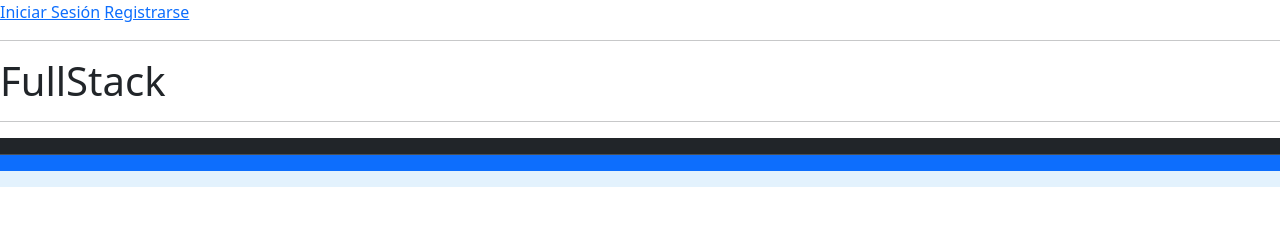
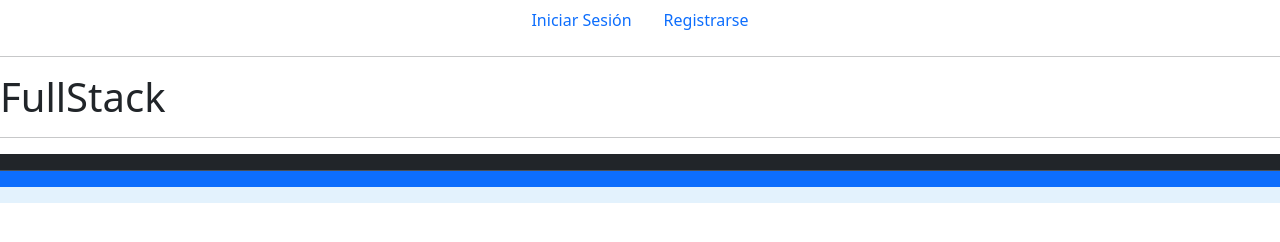
Before and after one commit to TomiB8/TP-HTML-CSS, a plain HTML site: page index.html in a window 1280 px wide. Drawn offline with nearby package versions, Linux system fonts and the light colour scheme.

Commit message:
Se agrego HTML de inicio de sesion + registro y se agrego nav de lo mismo

```diff
--- a/index.html
+++ b/index.html
@@ -10,14 +10,20 @@
     <link rel="shortcut icon" href="Imagenes/icon.png">
     <title>FullStack - Videojuegos -</title>
     <link rel="stylesheet" href="stylehome.css">
-    <!-- link de bootstrap -->
+    <!-- link de Bootstrap -->
     <link href="https://cdn.jsdelivr.net/npm/bootstrap@5.3.2/dist/css/bootstrap.min.css" rel="stylesheet" integrity="sha384-T3c6CoIi6uLrA9TneNEoa7RxnatzjcDSCmG1MXxSR1GAsXEV/Dwwykc2MPK8M2HN" crossorigin="anonymous">
 </head>
 <body>
 <header>
     <!--Iniciar Sesión // Registrarse-->
-    <a href="inisesion.html">Iniciar Sesión</a>
-    <a href="registro.html">Registrarse</a>
+    <ul class="nav justify-content-center">
+        <li class="nav-item">
+            <a class="nav-link" href="inisecion.html">Iniciar Sesión</a>
+        </li>
+        <li class="nav-item">
+            <a class="nav-link" href="registro.html">Registrarse</a>
+        </li>
+    </ul>
     <hr>
     <!--Logo // Nombre empresa-->
     <h1>FullStack</h1>
```
Also changed, not shown: inisecion.html (added), registro.html (added).
